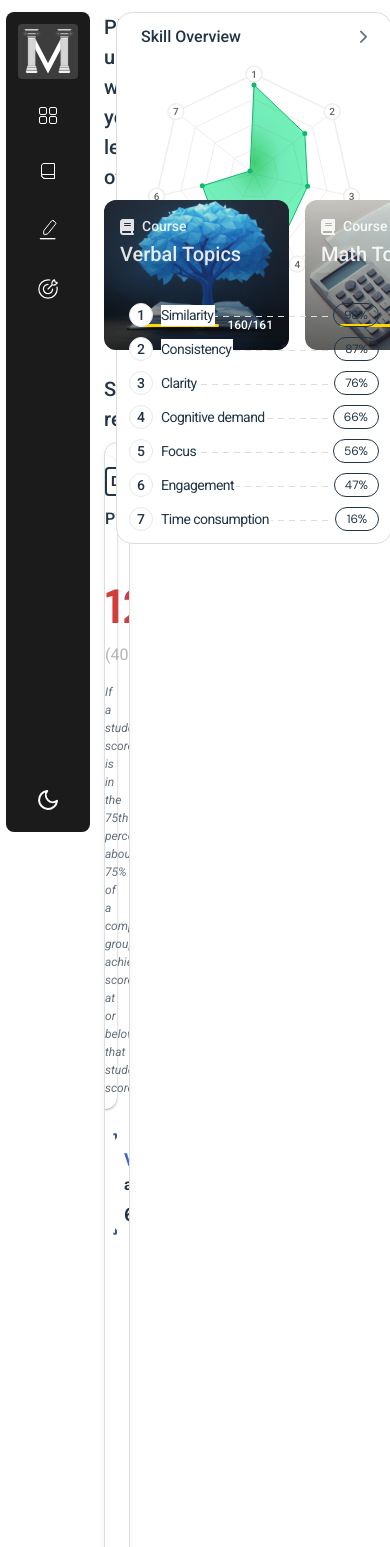
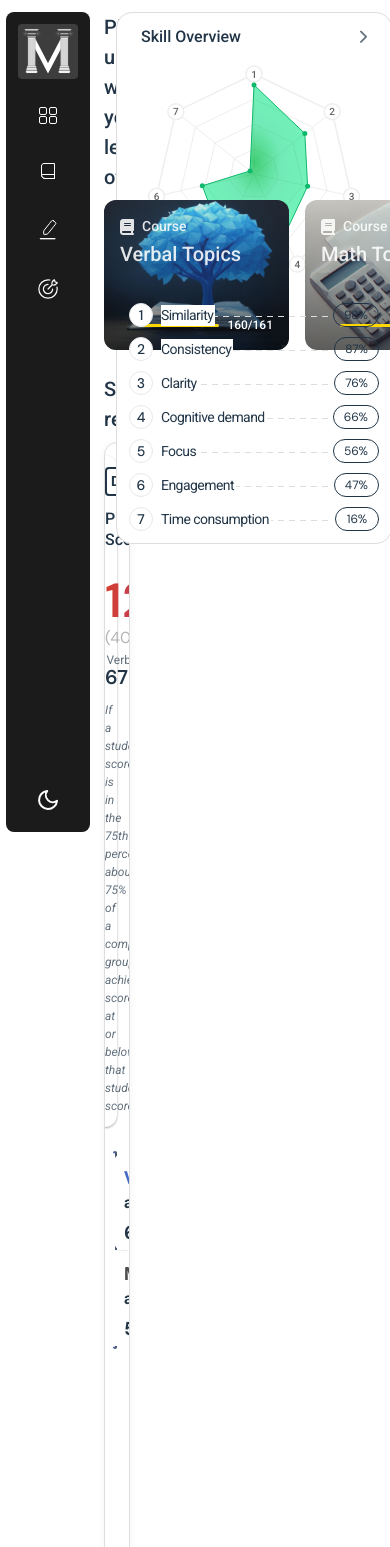
Before and after one commit to Orujhimaru/max_odyssey, a React (Vite) app: page / in a window 390 px wide. Shown: the top 1547 px of the page. Built offline with nearby package versions, Linux system fonts and the light colour scheme; a web font is replaced by a local one.

Commit message:
design: font change

```diff
--- a/src/components/RadarComponent/RadarChart/RadarChart.css
+++ b/src/components/RadarComponent/RadarChart/RadarChart.css
@@ -45,6 +45,7 @@
 }
 
 .vertex-label {
+  font-family: "DM Sans", sans-serif;
   font-size: 10px;
   font-weight: 500;
   fill: var(--radar-number);
@@ -151,6 +152,7 @@
 }
 
 .skill-number {
+  font-family: "DM Sans", sans-serif;
   font-weight: 500;
   border: 1px solid var(--border-color);
   width: 24px;
--- a/src/components/ScoreColumnComponent/PredictedScore/PredictedScore.css
+++ b/src/components/ScoreColumnComponent/PredictedScore/PredictedScore.css
@@ -20,7 +20,7 @@
   /* justify-content: space-between; */
   /* align-items: center; */
   flex-direction: column;
-  gap: 0px;
+  gap: 12px;
   height: 100%;
   flex-direction: column;
 }
@@ -68,7 +68,7 @@
 .score-details {
   display: flex;
   flex-direction: row;
-  /* gap: 24px; */
+  gap: 12px;
   justify-content: space-between;
   /* justify-content: flex-end; */
 }
@@ -96,6 +96,7 @@
 }
 
 .score-value {
+  line-height: 35px;
   font-family: "DM Sans", sans-serif;
   font-size: 20px;
   font-weight: 600;
@@ -104,11 +105,14 @@
 
 .score-value.verbal {
   color: var(--text-primary);
+  line-height: 16px;
 }
 
 .score-max-min {
   font-weight: 400;
   color: #b4b4b4;
+  line-height: 15px;
+  font-family: "DM Sans", sans-serif;
 }
 .digital-sat {
   background-color: var(--bg-primary);
@@ -124,21 +128,23 @@
 
 .score-value.math {
   color: var(--text-primary);
+  line-height: 16px;
 }
 
 .predicted-flex {
   display: flex;
   gap: 8px;
-  align-items: baseline;
+  align-items: flex-end;
 }
 
 .predicted-flex.column {
   flex-direction: column;
   align-items: flex-start;
-  gap: 0;
+  gap: 12px;
 }
 .percentile-badge {
   /* margin-bottom: 22px; */
+  font-family: "DM Sans", sans-serif;
 }
 .score-item.predicted {
   /* padding-left: 24px; */
@@ -171,6 +177,24 @@
   .score-item.predicted {
     justify-content: flex-end;
     gap: 16px;
+  }
+  .score-details {
+    flex-wrap: wrap;
+    gap: 6px;
+  }
+  .score-boxes-inner {
+    flex-direction: column;
+  }
+  .score-box.math::before {
+    width: 100%;
+    height: 1px;
+    top: 0%;
+    background: linear-gradient(
+      90deg,
+      transparent,
+      var(--seperator-color),
+      transparent
+    );
   }
 }
 
--- a/src/components/ScoreColumnComponent/ScoreBox/ScoreBox.css
+++ b/src/components/ScoreColumnComponent/ScoreBox/ScoreBox.css
@@ -35,7 +35,8 @@ span.score-box-title-type.math {
   font-family: "DM Sans", serif;
   display: flex;
   align-items: center;
-  justify-content: space-between;
+  justify-content: flex-start;
+  gap: 6px;
 }
 
 .score.verbal,
```
